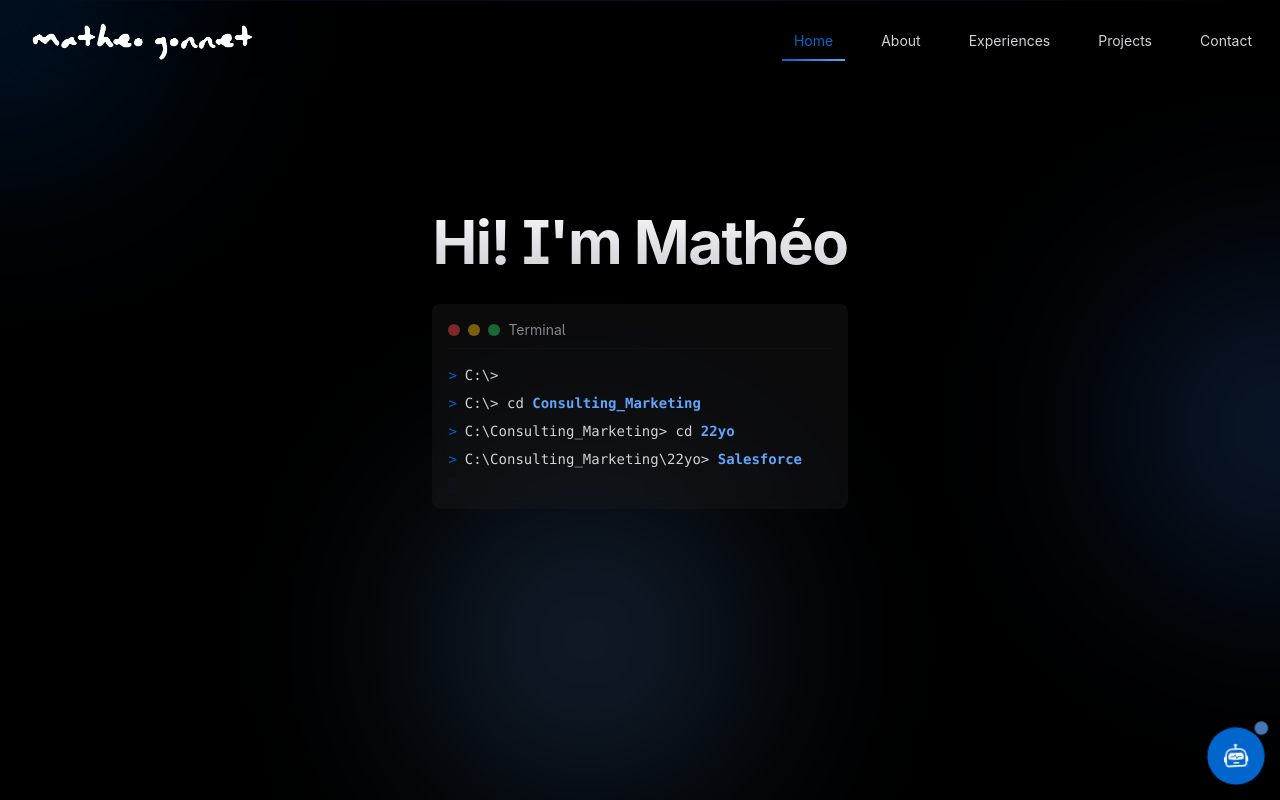
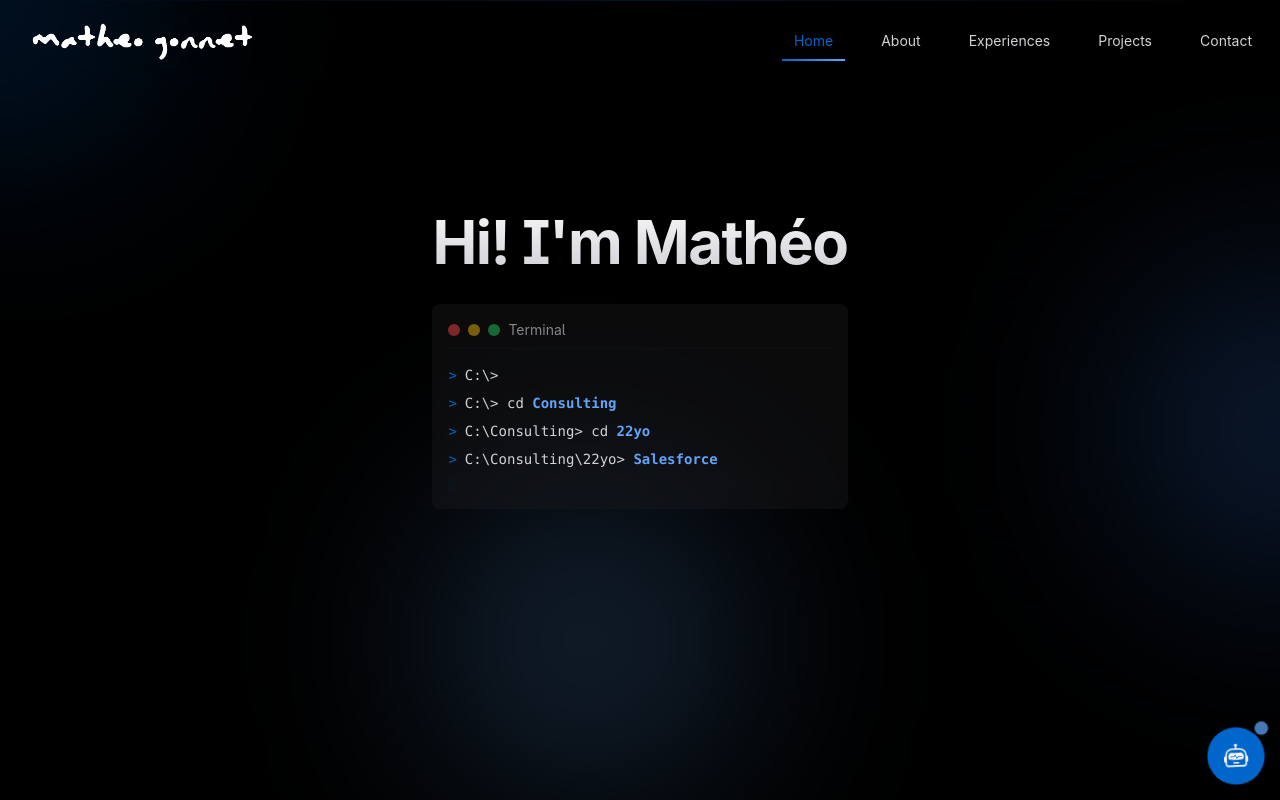
Before and after one commit to matheogonnet/my-portofolio-website, a Next.js app: page / in a window 1280 px wide. Built offline with nearby package versions, Linux system fonts and the light colour scheme.

Commit message:
refactor: update console text paths in Home component for better structure and clarity

```diff
--- a/app/page.tsx
+++ b/app/page.tsx
@@ -84,9 +84,9 @@ export default function Home() {
 
               <div className="mt-4 space-y-2 font-mono text-sm">
                 <ConsoleText text="C:\>" />
-                <ConsoleText text="C:\> cd Consulting_Marketing" lastWord={true} />
-                <ConsoleText text={`C:\\Consulting_Marketing> cd ${age}yo`} lastWord={true} />
-                <ConsoleText text={`C:\\Consulting_Marketing\\${age}yo> Salesforce`} lastWord={true} />
+                <ConsoleText text="C:\> cd Consulting" lastWord={true}/>
+                <ConsoleText text={`C:\\Consulting> cd ${age}yo`} lastWord={true} />
+                <ConsoleText text={`C:\\Consulting\\${age}yo> Salesforce`} lastWord={true} />
                 <motion.div
                   animate={{ opacity: [1, 0] }}
                   transition={{ duration: 0.8, repeat: Infinity }}
```
